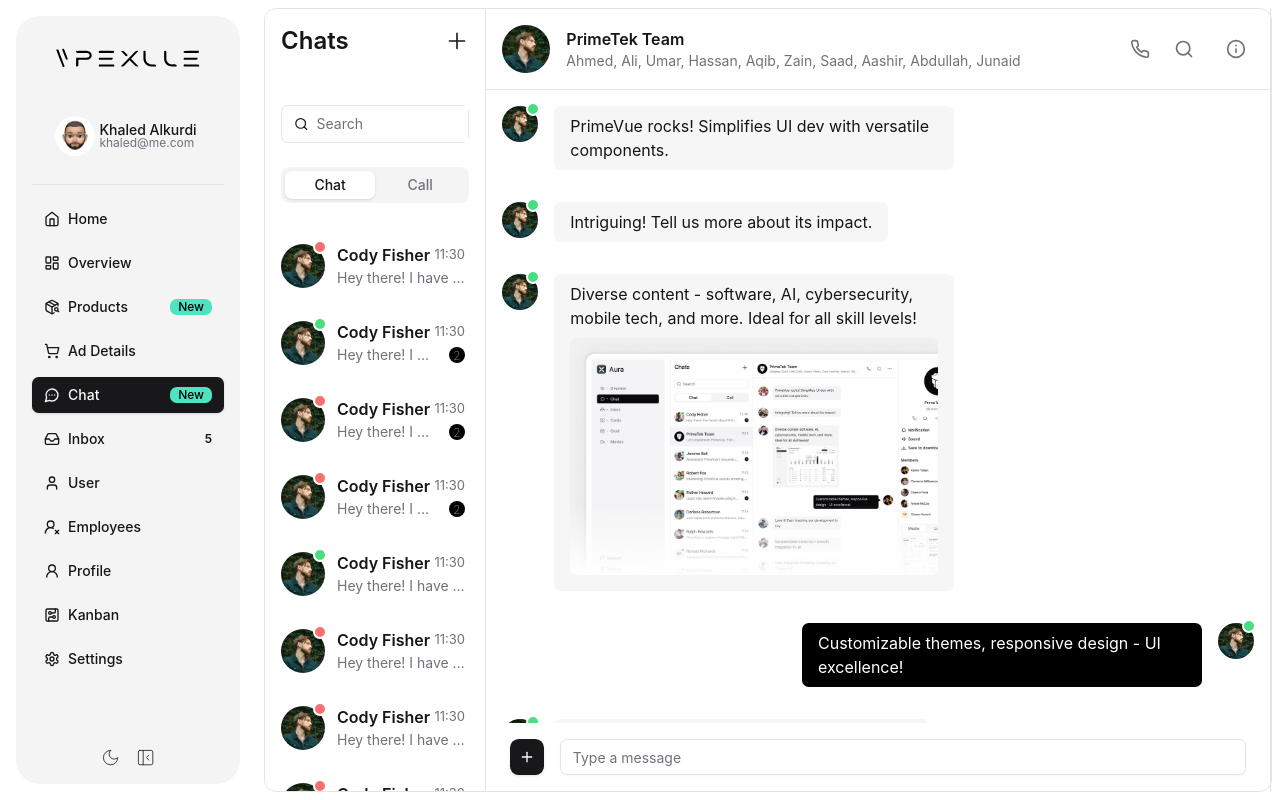
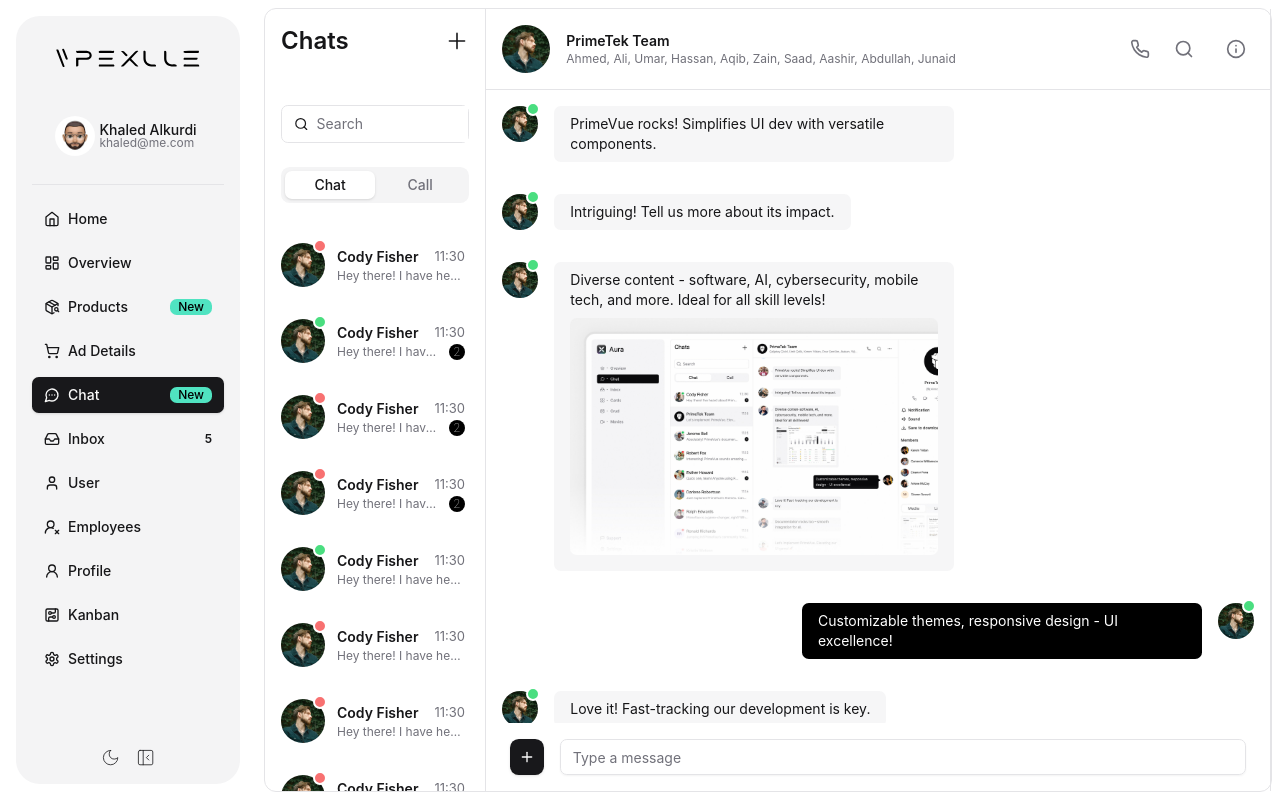
Before and after one commit to pexllecn/pexllecn, a Next.js app: page /dashboard/chat in a window 1280 px wide. Built offline with nearby package versions, Linux system fonts and the light colour scheme.

Commit message:
smaller font

```diff
--- a/app/dashboard/chat/components/chat-card.tsx
+++ b/app/dashboard/chat/components/chat-card.tsx
@@ -21,12 +21,12 @@ export function ChatCard() {
       <OnlineStatusAvatar status={status} />
       <div className="w-full px-3 flex flex-col gap-[1px]">
         <div className="flex justify-between w-full items-center">
-          <h3 className="text-md font-semibold">Cody Fisher</h3>
+          <h3 className="text-sm font-semibold">Cody Fisher</h3>
           <p className="text-muted-foreground text-[13px]">11:30</p>
         </div>
         <div className="flex items-center">
           <h3
-            className={`flex-grow text-sm text-muted-foreground truncate w-[100px] md:[200px]`}
+            className={`flex-grow text-xs text-muted-foreground truncate w-[100px] md:[200px]`}
           >
             Hey there! I have heard about Primoieoav
           </h3>
--- a/app/dashboard/chat/components/chat-info.tsx
+++ b/app/dashboard/chat/components/chat-info.tsx
@@ -24,7 +24,7 @@ export function ChatInfo() {
           <AvatarImage src="/profile.avif" alt="avatar" />
         </Avatar>
         <h3 className="text-lg font-semibold mt-4">PrimeTek Team</h3>
-        <p className="text-muted-foreground text-md">@primetek-team</p>
+        <p className="text-muted-foreground text-sm">@primetek-team</p>
       </div>
       <div className="flex items-center w-full gap-4 justify-center">
         <Button size="icon" variant="ghost">
@@ -63,7 +63,7 @@ export function ChatInfo() {
                 <AvatarImage src="/profile.avif" alt="avatar" />
               </Avatar>
               <div className="flex flex-col">
-                <h3 className="text-sm font-semibold">Cody Fisher</h3>
+                <h3 className="text-xs font-semibold">Cody Fisher</h3>
               </div>
             </div>
           ))}
@@ -88,7 +88,7 @@ function SettingEntry({
   return (
     <div className="flex gap-2 items-center w-full">
       <Icon className="size-5" />
-      <p className="text-md font-semibold mr-auto">{title}</p>
+      <p className="text-sm font-semibold mr-auto">{title}</p>
       <div className="">{children}</div>
     </div>
   );
--- a/app/dashboard/chat/components/messages.tsx
+++ b/app/dashboard/chat/components/messages.tsx
@@ -50,7 +50,7 @@ export function Messages() {
 
   return (
     <ScrollArea className="flex-grow">
-      <div className="w-full flex flex-col gap-8 p-4 h-full">
+      <div className="text-sm w-full flex flex-col gap-8 p-4 h-full">
         {messages.map((message, index) =>
           message.name === "Me" ? (
             <div className="flex gap-4 flex-row-reverse ml-auto" key={index}>
--- a/app/dashboard/chat/page.tsx
+++ b/app/dashboard/chat/page.tsx
@@ -29,8 +29,8 @@ export default function ChatPage() {
             <AvatarImage src="/profile.avif" alt="avatar" />
           </Avatar>
           <div className="flex flex-col ml-4">
-            <h3 className="text-md font-semibold">PrimeTek Team</h3>
-            <p className="text-muted-foreground text-sm w-auto lg:w-auto">
+            <h3 className="text-sm font-semibold">PrimeTek Team</h3>
+            <p className="text-muted-foreground text-xs w-auto lg:w-auto">
               Ahmed, Ali, Umar, Hassan, Aqib, Zain, Saad, Aashir, Abdullah,
               Junaid
             </p>
```
